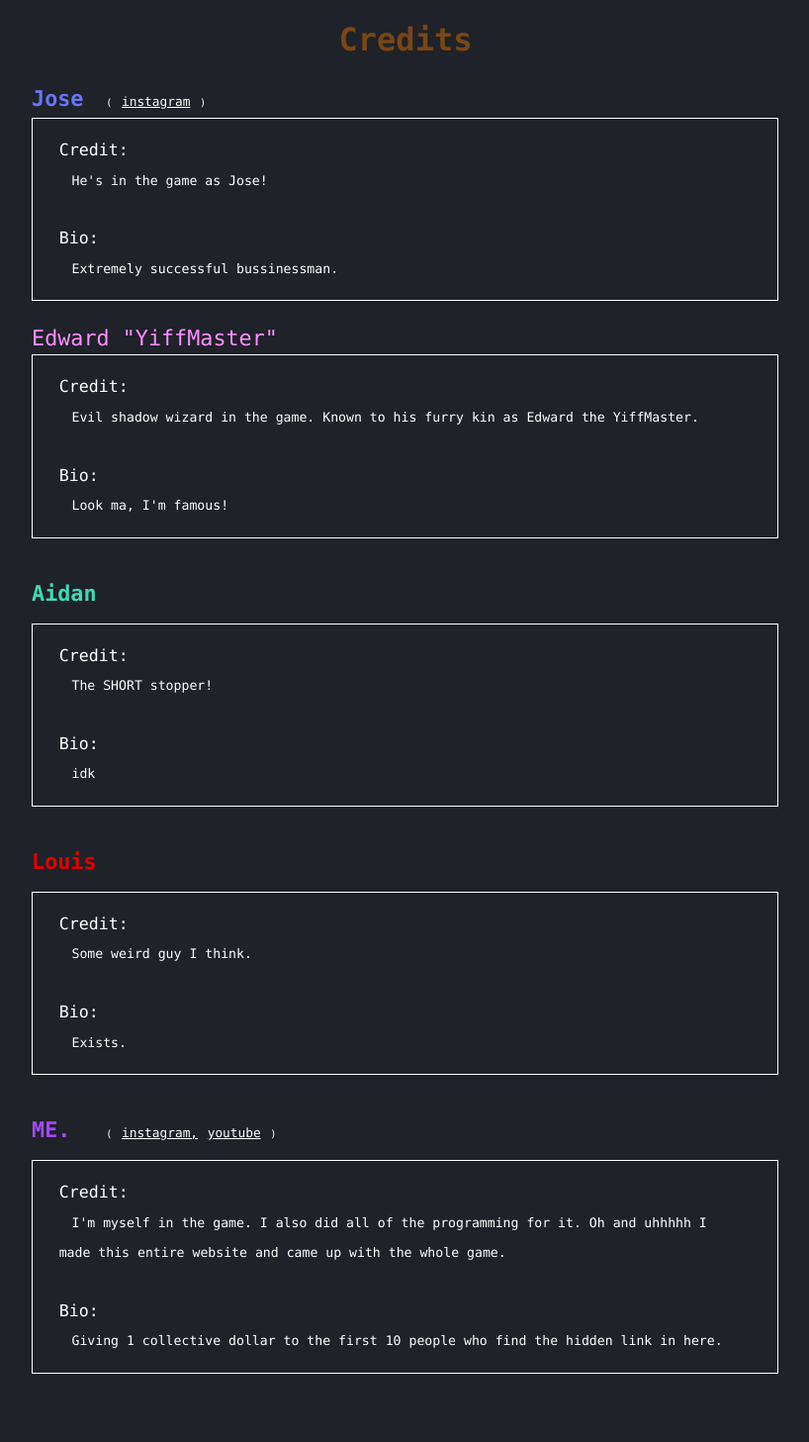
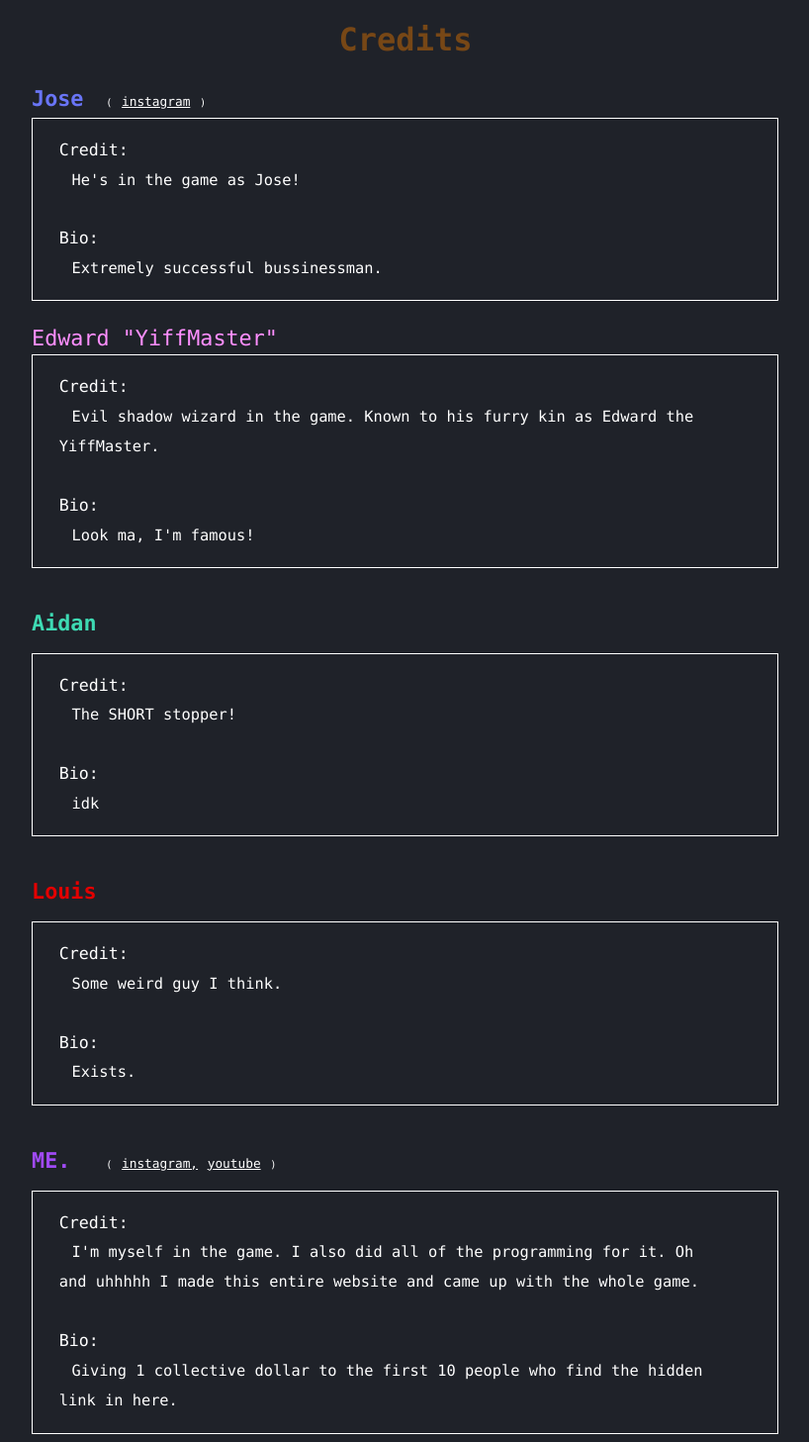
Before and after one commit to almonds-game/almonds-game.github.io, a PHP site: page /clear_save.html in a window 1280 px wide. Shown: the whole page at 99% size, without its empty margins (230-1048 px from the left). Before the commit the page ends 1388 px from the top, so only its background shows below. Run offline with PHP 8.4, Linux system fonts and the light colour scheme.

Commit message:
CreditTxt Size

```diff
--- a/clear_save.css
+++ b/clear_save.css
@@ -88,7 +88,7 @@
   }
 
   #categoryTxt {
-    font-size: 1.03vw;
+    font-size: 1.2vw;
     padding-left: 1vw;
   }
 
```
